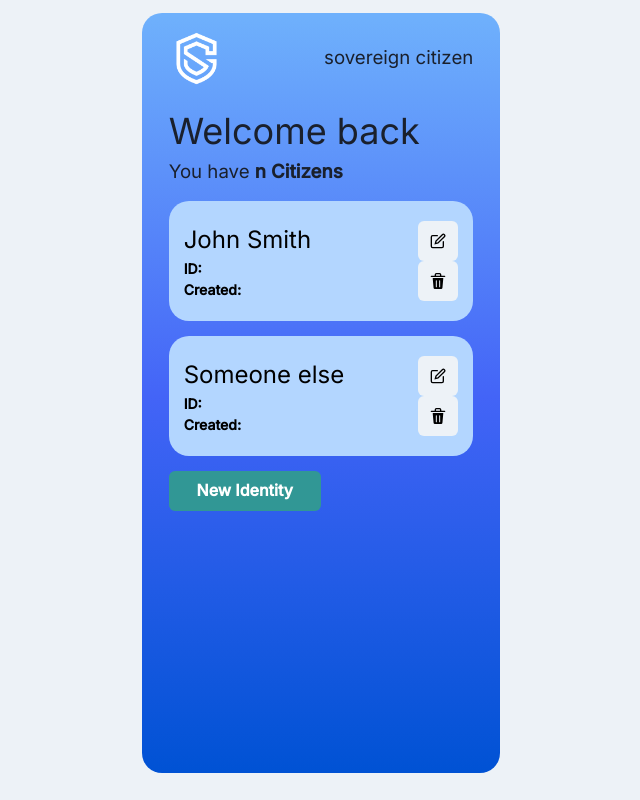
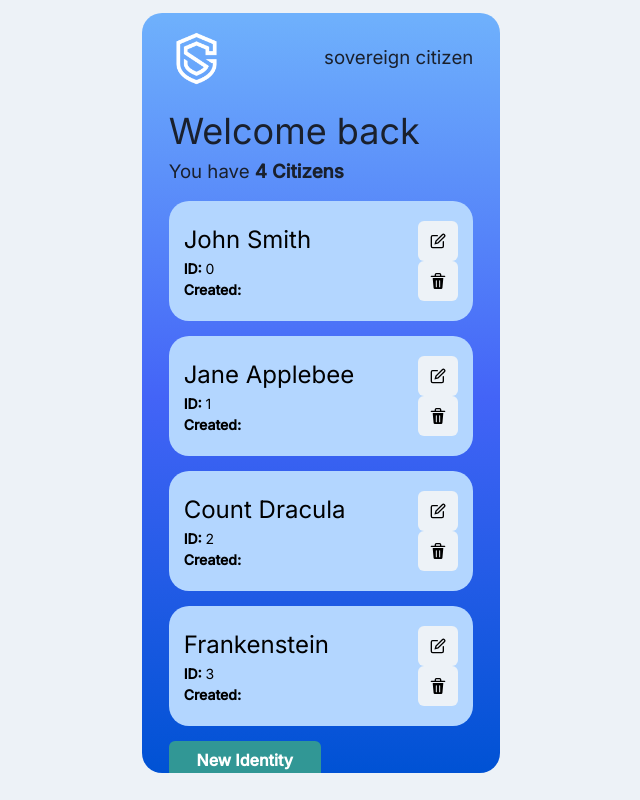
Before and after one commit to Isaac-F/Sovereign-CitizenV2, a Next.js app in the folder nextjs/: page /identities in a window 1280 px wide. Shown: the whole page, without its empty margins (319-959 px from the left). Built offline with nearby package versions, Linux system fonts and the light colour scheme.

Commit message:
made the idens a bit dynamic

```diff
--- a/nextjs/components/IdentityPrev.tsx
+++ b/nextjs/components/IdentityPrev.tsx
@@ -1,14 +1,14 @@
 import { Flex, IconButton, Text } from "@chakra-ui/react"
 import { DeleteIcon, EditIcon } from "@chakra-ui/icons"
 
-const IdentityPrev = ({name} : {name: String}) => {
+const IdentityPrev = ({name, id} : {name: String, id: String|Number}) => {
     return (
         <>
             <Flex bg="#B3D6FF" borderRadius="20px" align="center" p="20px 15px" mt="15px">
                 <Flex direction="column" grow="2">
                     <Text color="black" fontSize="2xl">{name}</Text>
-                    <Text color="black" fontSize="sm"><b>ID:</b> </Text>
-                    <Text color="black" fontSize="sm"><b>Created:</b> </Text>
+                    <Text color="black" fontSize="sm"><b>ID: </b>{id}</Text>
+                    <Text color="black" fontSize="sm"><b>Created: </b> </Text>
                 </Flex>
                 <Flex direction="column">
                     <IconButton aria-label="Edit" icon={<EditIcon/>} color="black"/>
--- a/nextjs/pages/identities.tsx
+++ b/nextjs/pages/identities.tsx
@@ -11,6 +11,10 @@ import { Center, Flex, Image, Text, Button } from "@chakra-ui/react"
 
 const Idens: NextPage = () => {
 
+    // Obviously, these are going to need to get fetched off ETH somehow
+    // XXX: replace with DID method
+    let citizens = ["John Smith", "Jane Applebee", "Count Dracula", "Frankenstein"];
+
     return (
         <>
             <Head>
@@ -20,14 +24,17 @@ const Idens: NextPage = () => {
             </Head>
             <PageContainer>
                 <Center>
-                    <Flex direction="column" align="center" bg="linear-gradient(180deg, #6FB1FC 0%, #4364F7 50.52%, #0052D4 100%)" borderRadius="20px" h="calc(95vh)" maxW="calc(90vw)" w="calc(28vw)">
+                    <Flex direction="column" align="center" bg="linear-gradient(180deg, #6FB1FC 0%, #4364F7 50.52%, #0052D4 100%)" borderRadius="20px" h="calc(95vh)" maxW="calc(90vw)" w="calc(28vw)" overflowY="scroll">
                         <SovCitHeader/>
                         <Flex w="85%" direction="column" mt="5%">
                             <Text fontSize="4xl">Welcome back</Text>
-                            <Text fontSize="14pt">You have <b>n Citizens</b></Text>
-                            <IdentityPrev name="John Smith" />
-                            <IdentityPrev name="Someone else" />
-                            <Button w="50%" colorScheme="teal" mt="15px">New Identity</Button>
+                            <Text fontSize="14pt">You have <b>{citizens.length} Citizens</b></Text>
+                            {
+                                citizens.map((name, index) => {
+                                    return <IdentityPrev name={name} id={index}/>
+                                })
+                            }
+                            <Button w="50%" colorScheme="teal" mt="15px" mb="15px">New Identity</Button>
                         </Flex>
                     </Flex>
                 </Center>
--- a/nextjs/styles/theme.ts
+++ b/nextjs/styles/theme.ts
@@ -46,7 +46,8 @@ const theme = extendTheme({
   styles: {
     global: ({ colorMode }: { colorMode: ColorMode }) => ({
       body: {
-        bg: colorMode === 'light' ? "gray.100" : "gray.900"
+        bg: colorMode === 'light' ? "gray.100" : "gray.900",
+        overflow: 'hidden'
       }
     })
   }
```
